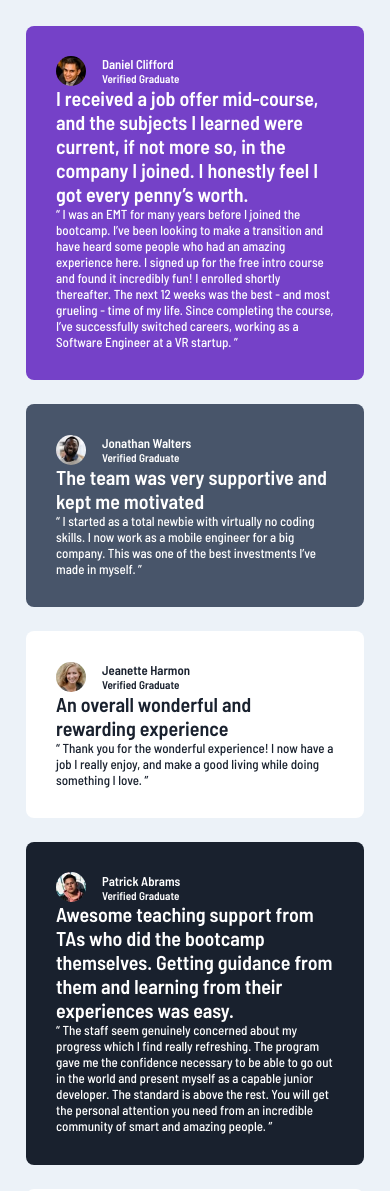
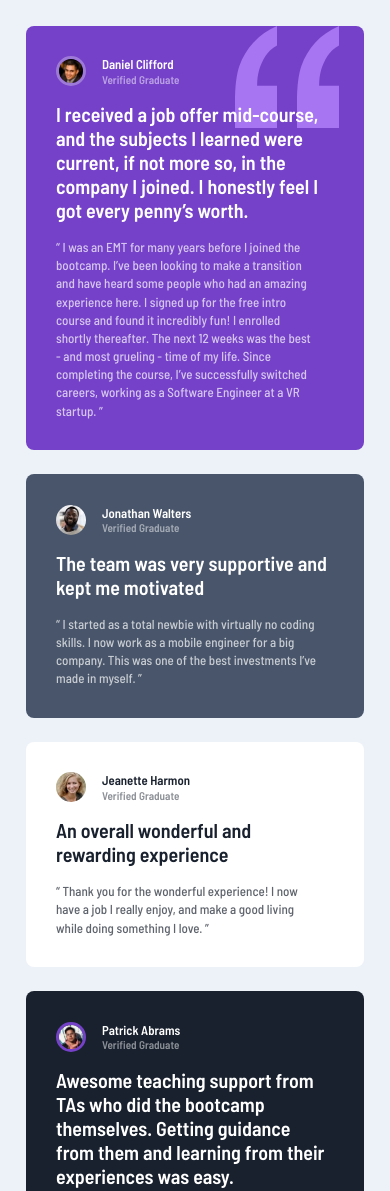
Before and after one commit to IamAbhiDev/testimonials-grid-section-main.github.io, a plain HTML site: page index.html in a window 390 px wide. Shown: the top 1191 px of the page. Drawn offline with Linux system fonts and the light colour scheme.

Commit message:
mobile design styled

```diff
--- a/css/style.css
+++ b/css/style.css
@@ -49,8 +49,8 @@ body {
 }
 
 .container__testimonial {
+    border-radius: .5rem;
     padding: 1.9rem;
-    border-radius: .5rem;
 }
 
 .container__testimonial:not(:first-child) {
@@ -58,7 +58,10 @@ body {
 }
 
 .container__testimonial-1 {
-    background: var(--moderate-violet);
+    background: url(../images/bg-pattern-quotation.svg);
+    background-repeat: no-repeat;
+    background-position: top right 25px;
+    background-color: var(--moderate-violet);
     color: var(--white);
 }
 
@@ -82,6 +85,46 @@ body {
     color: var(--very-dark-blackish-blue);
 }
 
+.container__testimonial-1 .container__testimonial__status {
+    color: hsla(0, 0%, 100%, 0.5);
+}
+
+.container__testimonial-2 .container__testimonial__status {
+    color: hsla(0, 0%, 100%, 0.5);
+}
+
+.container__testimonial-3 .container__testimonial__status {
+    color: hsla(217, 30%, 14%, 0.5);
+}
+
+.container__testimonial-4 .container__testimonial__status {
+    color: hsla(0, 0%, 100%, 0.5);
+}
+
+.container__testimonial-5 .container__testimonial__status {
+    color: hsla(217, 30%, 14%, 0.5);
+}
+
+.container__testimonial-1 .container__testimonial__text {
+    color: hsla(0, 0%, 100%, 0.7);
+}
+
+.container__testimonial-2 .container__testimonial__text {
+    color: hsla(0, 0%, 100%, 0.7);
+}
+
+.container__testimonial-3 .container__testimonial__text {
+    color: hsla(217, 30%, 14%, 0.7);
+}
+
+.container__testimonial-4 .container__testimonial__text {
+    color: hsla(0, 0%, 100%, 0.7);
+}
+
+.container__testimonial-5 .container__testimonial__text {
+    color: hsla(217, 30%, 14%, 0.7);
+}
+
 .container__testimonial__profile {
     display: flex;
     align-items: center;
@@ -93,12 +136,21 @@ body {
     border-radius: 50%;
 }
 
+.container__testimonial-1 .container__testimonial__img {
+    border: 3px solid hsla(0, 0%, 100%, 0.3);
+}
+
+.container__testimonial-4 .container__testimonial__img {
+    border: 3px solid var(--moderate-violet);
+}
+
 .container__testimonial__profile__user {
     margin-left: 1rem;
 }
 
 .container__testimonial__name {
     font-size: .8rem;
+    line-height: 1.3;
 }
 
 .container__testimonial__status {
@@ -107,8 +159,13 @@ body {
 
 .container__testimonial__title {
     font-size: 1.25rem;
+    padding-right: .1rem;
+    margin-top: 1rem;
 }
 
 .container__testimonial__text {
     font-size: 0.8125rem;
+    line-height: 1.4;
+    padding-right: 1rem;
+    margin-top: 1rem;
 }
```
